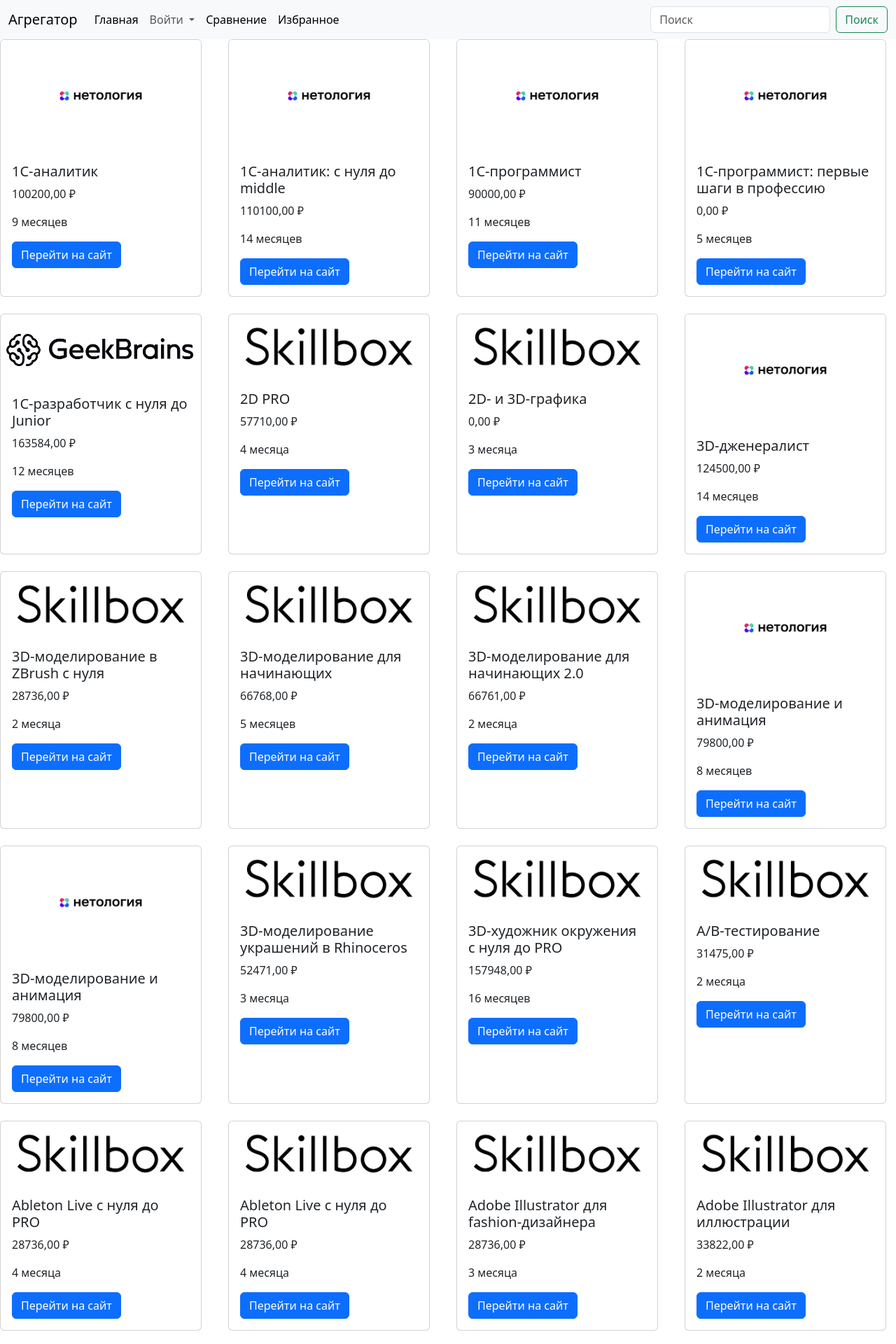
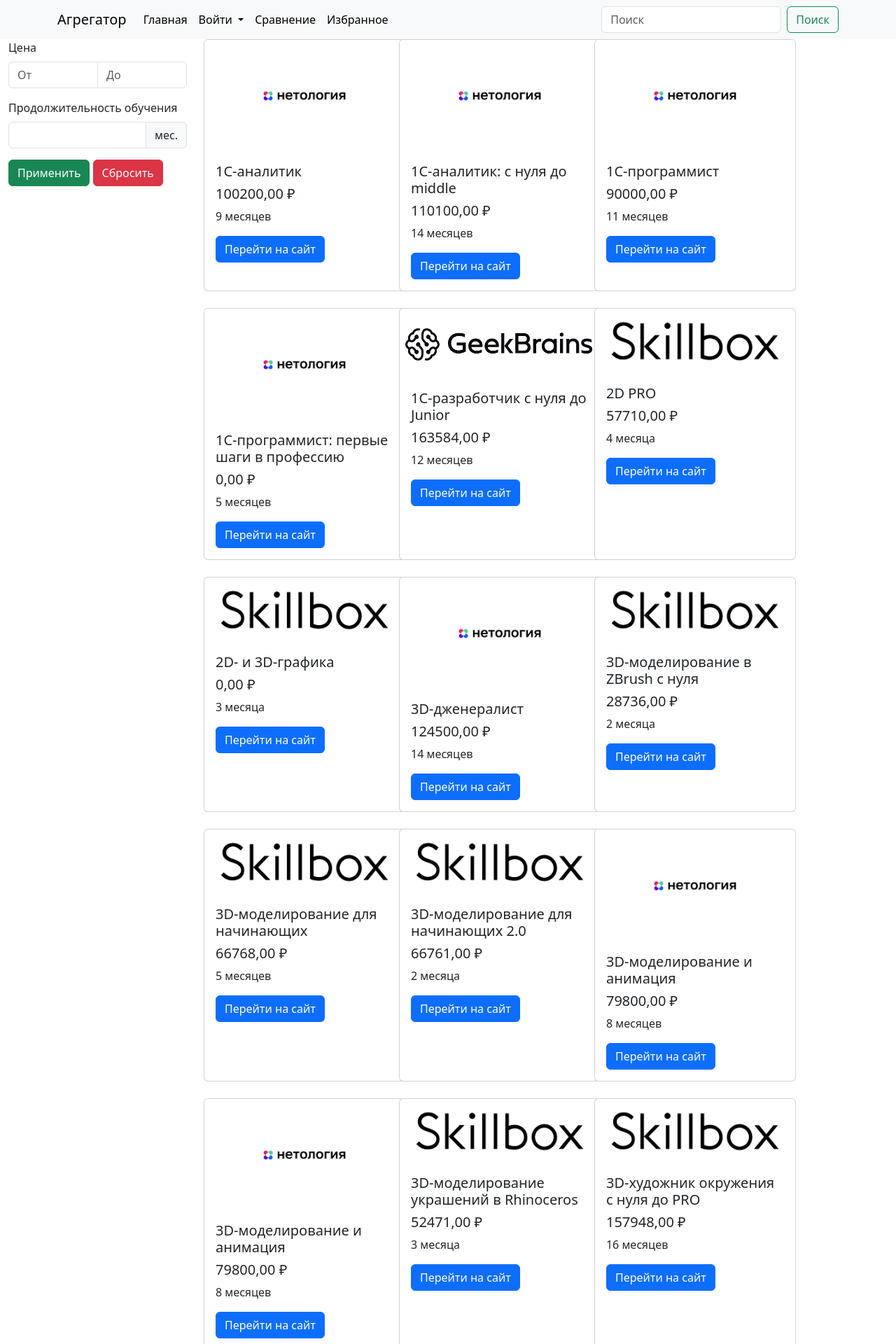
Before and after one commit to orlovanton01/mysite, a Django app: page / in a window 1280 px wide. Shown: the top 1920 px of the page at 70% size. Run offline with Django 5.2, Linux system fonts and the light colour scheme; data comes from the database, SQL or seed files in the repository.

Commit message:
Добавил фильтры на главную страницу

```diff
--- a/aggregator/templates/aggregator/index.html
+++ b/aggregator/templates/aggregator/index.html
@@ -8,7 +8,7 @@
   </head>
   <body>
     <nav class="navbar navbar-expand-lg bg-body-tertiary">
-        <div class="container-fluid">
+        <div class="container">
           <a class="navbar-brand" href="#">Агрегатор</a>
           <button class="navbar-toggler" type="button" data-bs-toggle="collapse" data-bs-target="#navbarSupportedContent" aria-controls="navbarSupportedContent" aria-expanded="false" aria-label="Переключатель навигации">
             <span class="navbar-toggler-icon"></span>
@@ -19,7 +19,7 @@
                 <a class="nav-link active" aria-current="page" href="#">Главная</a>
               </li>
               <li class="nav-item dropdown">
-                <a class="nav-link dropdown-toggle" href="#" role="button" data-bs-toggle="dropdown" aria-expanded="false">
+                <a class="nav-link dropdown-toggle active" href="#" role="button" data-bs-toggle="dropdown" aria-expanded="false">
                   Войти
                 </a>
                 <ul class="dropdown-menu">
@@ -43,14 +43,34 @@
       </nav>
       {% if latest_courses_list %}
         {% comment %} <ol> {% endcomment %}
-        <div class="row row-cols-1 row-cols-md-4 g-4">
+        <div class="row container">
+          <form class="col-3">
+            <div class="mb-3">
+              <label for="exampleFormControlInput1" class="form-label">Цена</label>
+              <div class="input-group">
+                <input type="number" class="form-control" id="exampleFormControlInput1" placeholder="От">
+                <input type="number" class="form-control" id="exampleFormControlInput1" placeholder="До">
+              </div>
+            </div>
+            <div class="mb-3">
+              <label for="exampleFormControlInput2" class="form-label">Продолжительность обучения</label>
+              <div class="input-group">
+                <input type="number" class="form-control" id="exampleFormControlInput2" aria-describedby="basic-addon2">
+                <span class="input-group-text" id="basic-addon2">мес.</span>
+              </div>
+            </div>
+            <button type="submit" class="btn btn-success">Применить</button>
+            <button type="submit" class="btn btn-danger">Сбросить</button>
+          </form>
+          <div class="col-9">
+            <div class="row row-cols-1 row-cols-md-3 g-4">
                 {% for course in latest_courses_list %}
                 <div class="col">
                   <div class="card h-100" style="width: 18rem; ">
                     <img src="{{course.get_course_img_url}}" class="card-img-top" alt="Логотип школы">
                     <div class="card-body">
                       <h5 class="card-title">{{course.course_name}}<br></h5>
-                  <p class="card-text">{{course.price}} ₽</p>
+                      <h5 class="card-title">{{course.price}} ₽<br></h5>
                       {% if course.training_period > 10 and course.training_period < 20 or course.training_period > 4 and course.training_period < 10 or course.training_period|get_digit:1 == 0%}
                         <p class="card-text">{{course.training_period}} месяцев</p>
                       {% elif course.training_period|get_digit:1 == 1 %}
@@ -74,6 +94,8 @@
               </p> {% endcomment %}
             {% endfor %}
           </div>
+        </div>
+      </div>
         {% comment %} </ol> {% endcomment %}
       {% else %}
         <p>No courses are available.</p>
```
Lines whose indentation alone changed are shown as unchanged.
